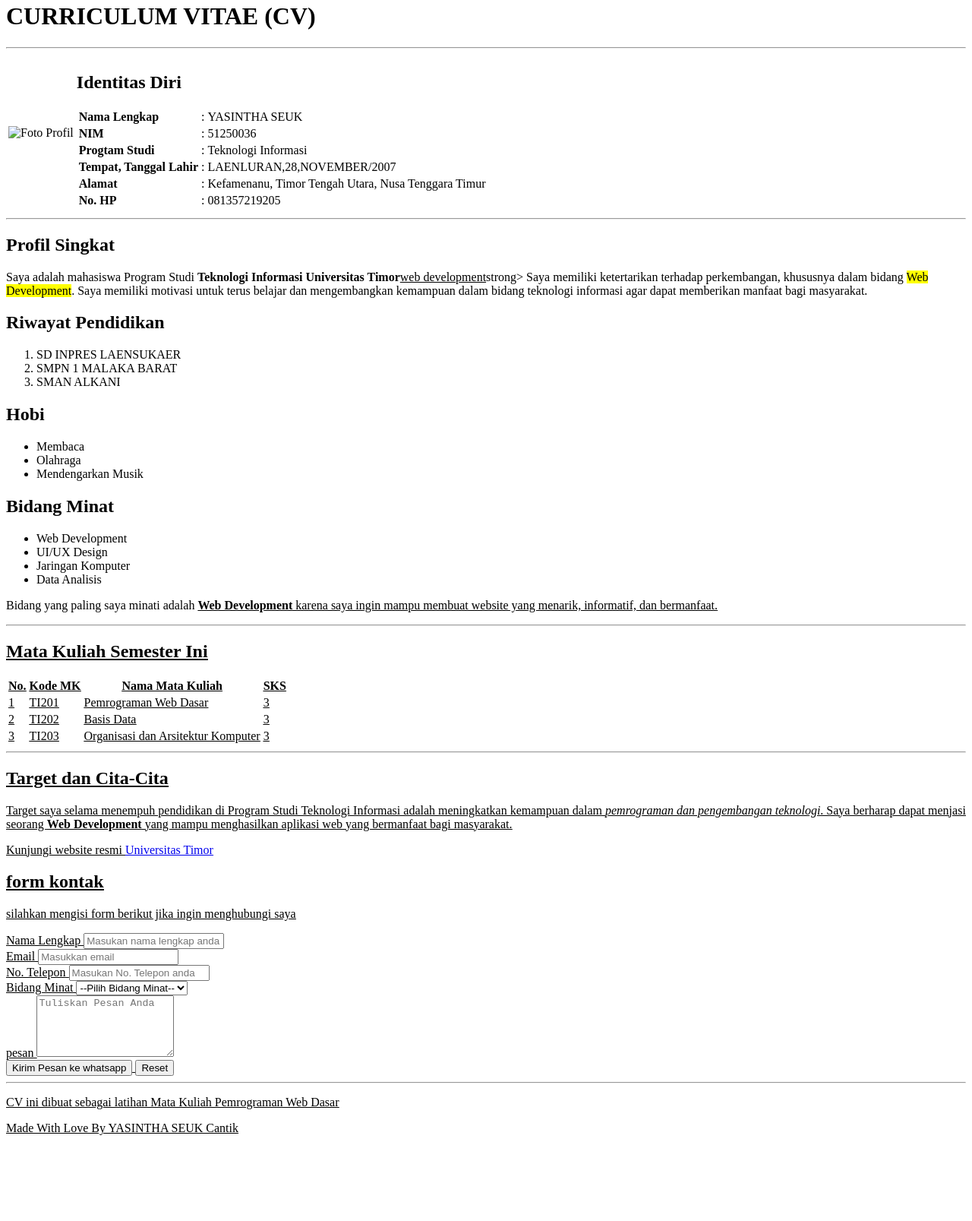
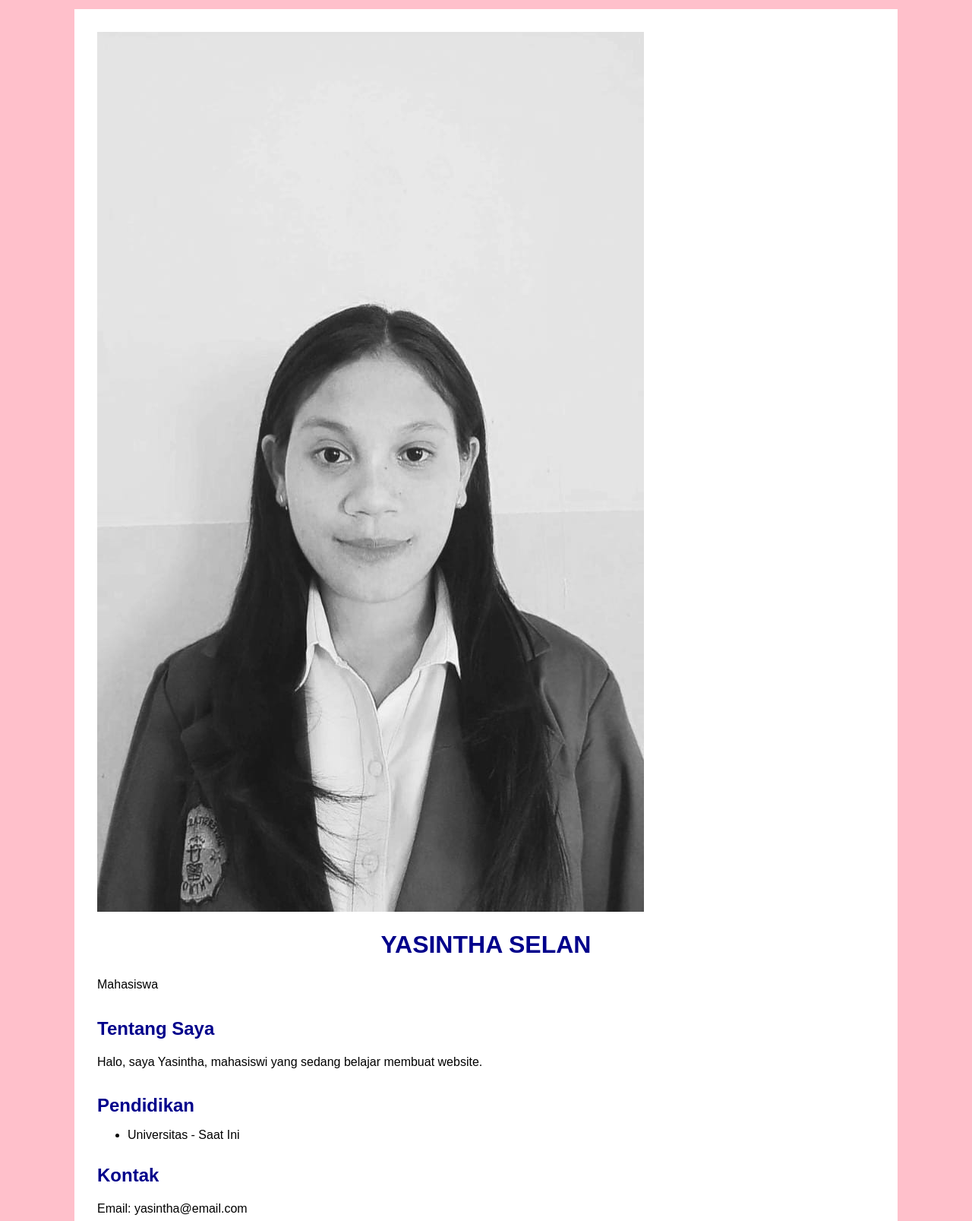
Before and after one commit to yasinthaseuk2-arch/latihan1e.uts, a plain HTML site: page index.html in a window 1280 px wide. Shown: the part 18-1625 px from the top of the page at 76% size. Before the commit the page ends 1528 px from the top, so only its background shows below. Drawn offline with Linux system fonts and the light colour scheme.

Commit message:
Update index.html

```diff
--- a/index.html
+++ b/index.html
@@ -1,219 +1,28 @@
 <!DOCTYPE html>
-<!-- saved from url=(0049)file:///C:/xampp2/htdocs/latihan1e/latihan2e.html -->
-<html lang="en"><head><meta http-equiv="Content-Type" content="text/html; charset=UTF-8">
-
-	<meta name="viewport" content="width=device-width, initial-scale=1.0">
-	<title>Curriculum Vitae (CV)</title>
-	<link rel="stylesheet" type="text/css" href="./Curriculum Vitae (CV)_files/style.css">
+<html lang="id">
+<head>
+<meta charset="UTF-8">
+<meta name="viewport" content="width=device-width, initial-scale=1.0">
+<title>CV Yasintha</title>
+<link rel="stylesheet" href="style.css">
 </head>
 <body>
-	<!--=====================Container Utama====================-->
-	<div class="container">
-
-		<h1>CURRICULUM VITAE (CV)</h1>
-		<hr>
-		<!--==============FOTO DAN IDENTITAS DIRI==============-->
-		<table class="identitas">
-			<tbody><tr>
-
-				<td class="kolom-foto">
-				<img src="./Curriculum Vitae (CV)_files/FotoPas.jpeg" alt="Foto Profil" width="120" class="foto profil">
-			</td>
-
-			<td class="kolom-identitas">
-				<h2>Identitas Diri</h2>
-				<table class="data-identitas">
-					<tbody><tr>
-						<td><strong>Nama Lengkap
-						</strong></td><td>:</td>
-						<td>YASINTHA SEUK</td>
-					</tr>
-					<tr>
-						<td><strong>NIM</strong></td>
-						<td>:</td>
-						<td>51250036</td>
-					</tr>
-					<tr>
-						<td><strong>Progtam Studi</strong></td>
-						<td>:</td>
-						<td>Teknologi Informasi</td>
-					</tr>
-					<tr>
-						<td><strong>Tempat, Tanggal Lahir</strong></td>
-						<td>:</td>
-						<td>LAENLURAN,28,NOVEMBER/2007</td>
-					</tr>
-					<tr>
-						<td><strong>Alamat</strong></td>
-						<td>:</td>
-						<td>Kefamenanu, Timor Tengah Utara, Nusa Tenggara Timur</td>
-					</tr>
-					<tr>
-						<td><strong>No. HP</strong></td>
-						<td>:</td>
-						<td>081357219205</td>
-					</tr>
-				</tbody></table>
-			</td>
-		</tr>
-	</tbody></table>
-
-	<hr>
-	<h2>Profil Singkat</h2>
-	<p>Saya adalah mahasiswa Program Studi <strong>Teknologi Informasi Universitas Timor</strong><u>web development</u>strong&gt;
-	   Saya memiliki ketertarikan terhadap perkembangan, khususnya dalam bidang <mark> Web Development</mark>.
-	   Saya memiliki motivasi untuk terus belajar dan mengembangkan kemampuan dalam bidang teknologi informasi
-	   agar dapat memberikan manfaat bagi masyarakat.
-	</p>
-	<div class="grid-informasi">
-	<div class="card">
-	<h2>Riwayat Pendidikan</h2>
-	<ol>
-		<li>SD INPRES LAENSUKAER</li>
-		<li>SMPN 1 MALAKA BARAT</li>
-		<li>SMAN ALKANI</li>
-	</ol>
+<div class="container">
+<div class="header">
+<img src="fotopas.jpeg" class="foto">
+<h1>YASINTHA SELAN</h1>
+<p>Mahasiswa</p>
 </div>
-	<div class="card">
-	<h2>Hobi</h2>
-	<ul>
-		<li>Membaca</li>
-		<li>Olahraga</li>
-		<li>Mendengarkan Musik</li>
-	</ul>
-   	</div>
-	<div class="card">
-		<h2>Bidang Minat</h2>
-	<ul>
-		<li>Web Development</li>
-		<li>UI/UX Design</li>
-		<li>Jaringan Komputer</li>
-		<li>Data Analisis</li>
-	</ul>
+<div class="content">
+<h2>Tentang Saya</h2>
+<p>Halo, saya Yasintha, mahasiswi yang sedang belajar membuat website.</p>
+<h2>Pendidikan</h2>
+<ul>
+<li>Universitas - Saat Ini</li>
+</ul>
+<h2>Kontak</h2>
+<p>Email: yasintha@email.com</p>
 </div>
-	<p>Bidang yang paling saya minati adalah <strong><u>Web Development<u></u></u></strong><u><u>
-	   karena saya ingin mampu membuat website yang menarik, informatif, dan bermanfaat.
-	</u></u></p><u><u>
-	<hr>
-	<h2>Mata Kuliah Semester Ini</h2>
-	<table class="tabel-matakuliah">
-		<tbody><tr>
-			<th>No.</th>
-			<th>Kode MK</th>
-			<th>Nama Mata Kuliah</th>
-			<th>SKS</th>
-		</tr>
-		<tr>
-			<td>1</td>
-			<td>TI201</td>
-			<td>Pemrograman Web Dasar</td>
-			<td>3</td>
-		</tr>
-		<tr>
-			<td>2</td>
-			<td>TI202</td>
-			<td>Basis Data</td>
-			<td>3</td>
-		</tr>
-		<tr>
-			<td>3</td>
-			<td>TI203</td>
-			<td>Organisasi dan Arsitektur Komputer</td>
-			<td>3</td>
-
-		</tr>
-	</tbody></table>
-	<hr>
-	<h2>Target dan Cita-Cita</h2>
-	<p>
-		Target saya selama menempuh pendidikan di Program Studi Teknologi Informasi
-		adalah meningkatkan kemampuan dalam <em>pemrograman dan pengembangan teknologi</em>.
-		Saya berharap dapat menjasi seorang <strong> Web Development</strong> yang mampu
-		menghasilkan aplikasi web yang bermanfaat bagi masyarakat.
-	</p>
-	<p>Kunjungi website resmi <a href="https://unimor.ac.id/" target="_blank"> Universitas Timor </a>
-	</p>
-
-	<h2>form kontak</h2>
-	<p>silahkan mengisi form berikut jika ingin menghubungi saya</p>
-
-	<form id="formkontak">
-		<div class="form group">
-			<label label="" for="nama">Nama Lengkap</label>
-			<input type="text" id="nama" name="nama" placeholder="Masukan nama lengkap anda">
-		</div>
-
-		<div>
-			<label for="email">Email</label>
-			<input type="email" id="email" name="email" placeholder="Masukkan email">
-		</div>
-		<div>
-			<label>No. Telepon</label>
-			<input type="telepon" id="telepon" name="telepon" placeholder="Masukan No. Telepon anda">
-		</div>
-		<div>
-			<label for="minat"> Bidang Minat</label>
-			<select id="minat" name="minat">
-				<option value="">--Pilih Bidang Minat--</option>
-				<option value="web">Web Development</option>
-				<option value="uiux">UI/UX Design</option>
-				<option value="ai">Artivicial Inteligence</option>
-				<option value="data">Data Analisis</option>
-			</select>
-		</div>
-		<div>
-			<label for="pesan">pesan</label>
-			<textarea id="pesan" name="pesan" rows="5" placeholder="Tuliskan Pesan Anda"></textarea>
-		</div>
-		<div>
-			<button type="submit">Kirim Pesan ke whatsapp</button>
-			<button type="reset">Reset</button>
-		</div>
-	</form>
-	<hr>
-	<p>CV ini dibuat sebagai latihan Mata Kuliah Pemrograman Web Dasar</p>
-	<p>Made With Love By YASINTHA SEUK Cantik</p>
-<script>
-	const form = document.getElementById("formkontak");
-
-form.addEventListener("submit", function (event) {
-
-    // Mencegah form berpindah halaman
-    event.preventDefault();
-
-    // ==================== NOMOR WHATSAPP TUJUAN ====================
-    const nomorWhatsApp = "6281357219205";
-
-    // ==================== MENGAMBIL DATA FORM ======================
-    const nama = document.getElementById("nama").value;
-    const email = document.getElementById("email").value;
-    const telepon = document.getElementById("telepon").value;
-    const bidangMinat = document.getElementById("minat").value;
-    const pesan = document.getElementById("pesan").value;
-
-    // ==================== MEMBUAT ISI PESAN ========================
-    const isiPesan =
-`Halo, saya menghubungi melalui website CV.
-
-Nama Lengkap : ${nama}
-Email        : ${email}
-No. Telepon  : ${telepon}
-Bidang Minat : ${bidangMinat}
-
-Pesan :
-${pesan}`;
-
-    // ==================== ENCODE PESAN =============================
-    const pesanEncoded = encodeURIComponent(isiPesan);
-
-    // ==================== MEMBUAT LINK WHATSAPP ====================
-    const urlWhatsApp =
-        `https://wa.me/${nomorWhatsApp}?text=${pesanEncoded}`;
-
-    // ==================== MEMBUKA WHATSAPP =========================
-    window.open(urlWhatsApp, "_blank");
-
-});
-</script>
-
-</u></u></div></div></body></html>
+</div>
+</body>
+</html>
```
